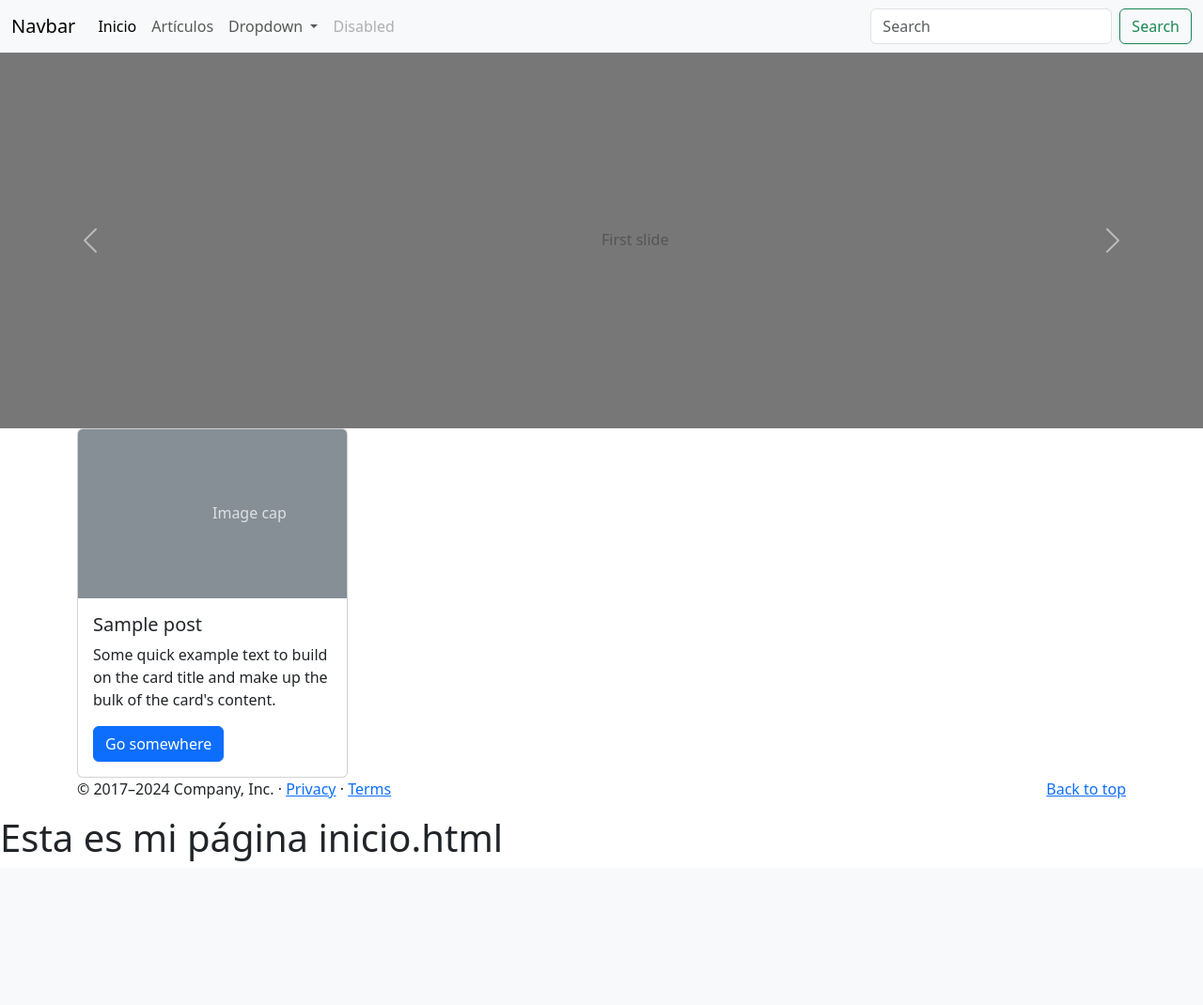
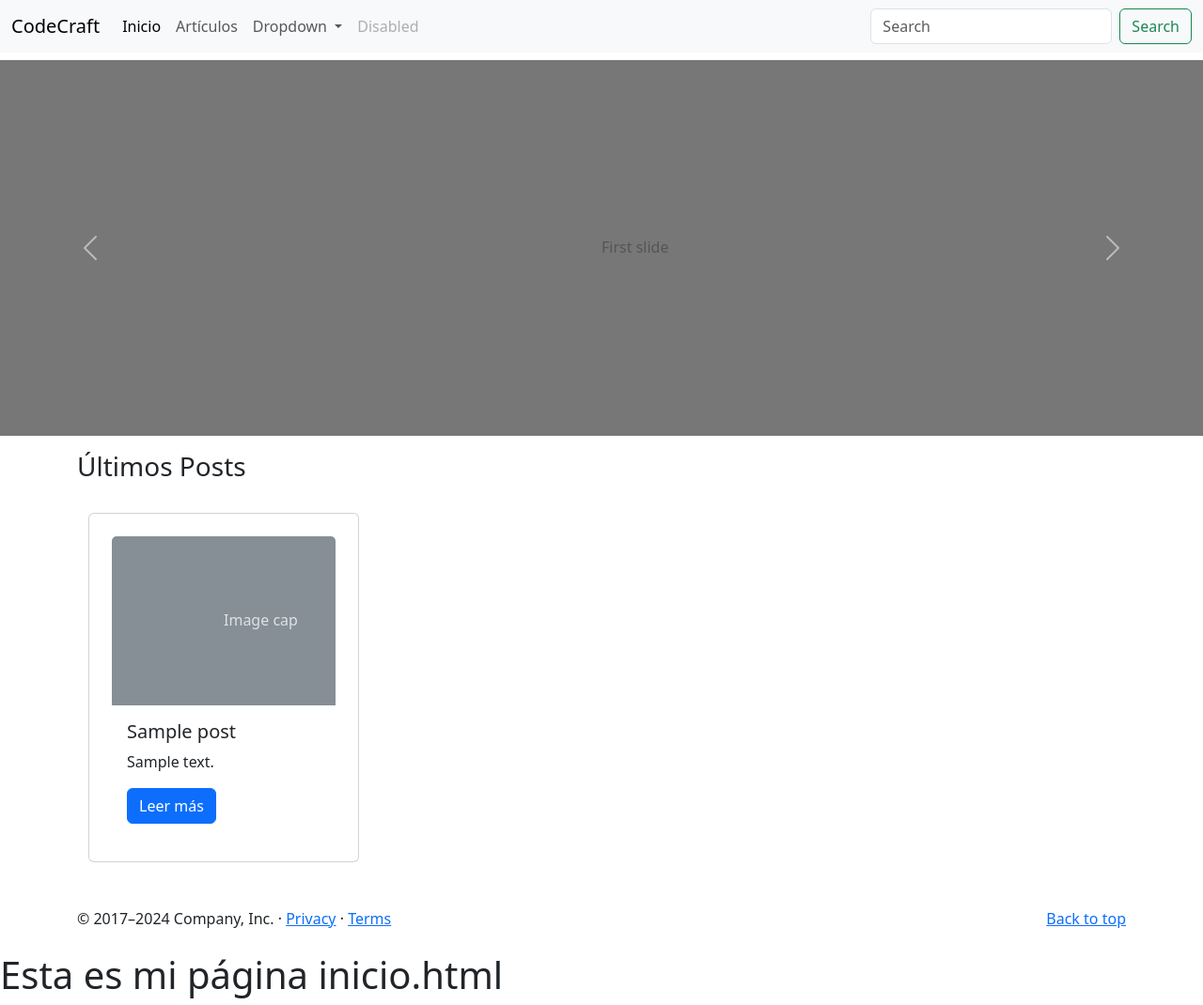
Before and after one commit to lucaslatorre47/Django-blog, a Django app: template myblog/templates/index.html in a window 1280 px wide. Shown: the whole page at 94% size. Before the commit the page ends 917 px from the top, so only its background shows below. Run offline with Django 3.2, Linux system fonts and the light colour scheme; the template is opened without the code that fills it: most values are stand-ins (such as "Sample title", 1, 10 or a date in 2020).

Commit message:
Nuevos Cambios

```diff
--- a/myblog/myblog/urls.py
+++ b/myblog/myblog/urls.py
@@ -21,6 +21,7 @@ from blog.views import *
 urlpatterns = [
     path('admin/', admin.site.urls),
     path('posts', lista_posts, name= 'lista_posts'),
+    path('posts-detalle', postdetalle, name= 'postdetalle'),
     path('', index, name= 'index'),
    # path('', home_view, name= 'home_view'),
     #path('index', index, name= 'index'),
--- /dev/null
+++ b/myblog/templates/Base.html
@@ -0,0 +1,67 @@
+<!DOCTYPE html>
+{% load static %}
+<html lang="es">
+<head>
+    <meta charset="UTF-8">
+    <meta name="viewport" content="width=device-width, initial-scale=1.0">
+    <title>Document</title>
+    <link href="https://cdn.jsdelivr.net/npm/bootstrap@5.3.3/dist/css/bootstrap.min.css" rel="stylesheet" integrity="sha384-QWTKZyjpPEjISv5WaRU9OFeRpok6YctnYmDr5pNlyT2bRjXh0JMhjY6hW+ALEwIH" crossorigin="anonymous">
+    <link rel="stylesheet" href="{% static 'css/style.css' %}">
+</head>
+<body>
+    <header>
+        <nav class="navbar navbar-expand-lg bg-body-tertiary">
+            <div class="container-fluid">
+              <a class="navbar-brand" href="#">CodeCraft</a>
+              <button class="navbar-toggler" type="button" data-bs-toggle="collapse" data-bs-target="#navbarSupportedContent" aria-controls="navbarSupportedContent" aria-expanded="false" aria-label="Toggle navigation">
+                <span class="navbar-toggler-icon"></span>
+              </button>
+              <div class="collapse navbar-collapse" id="navbarSupportedContent">
+                <ul class="navbar-nav me-auto mb-2 mb-lg-0">
+                  <li class="nav-item">
+                    <a class="nav-link active" aria-current="page" href="{% url 'index' %}">Inicio</a>
+                  </li>
+                  <li class="nav-item">
+                    <a class="nav-link" href="{% url 'lista_posts' %}">Artículos</a>
+                  </li>
+                  <li class="nav-item dropdown">
+                    <a class="nav-link dropdown-toggle" href="#" role="button" data-bs-toggle="dropdown" aria-expanded="false">
+                      Dropdown
+                    </a>
+                    <ul class="dropdown-menu">
+                      <li><a class="dropdown-item" href="#">Action</a></li>
+                      <li><a class="dropdown-item" href="#">Another action</a></li>
+                      <li><hr class="dropdown-divider"></li>
+                      <li><a class="dropdown-item" href="#">Something else here</a></li>
+                    </ul>
+                  </li>
+                  <li class="nav-item">
+                    <a class="nav-link disabled" aria-disabled="true">Disabled</a>
+                  </li>
+                </ul>
+                <form class="d-flex" role="search">
+                  <input class="form-control me-2" type="search" placeholder="Search" aria-label="Search">
+                  <button class="btn btn-outline-success" type="submit">Search</button>
+                </form>
+              </div>
+            </div>
+          </nav>
+    </header>
+    <main class="my-2"></main>
+<!--A partir de aquí definimos el bloque variable-->
+
+{% block contenido %}
+
+{% endblock %}
+
+</main>
+<footer class="container my-4">
+    <p class="float-end"><a href="#">Back to top</a></p>
+    <p>© 2017–2024 Company, Inc. · <a href="#">Privacy</a> · <a href="#">Terms</a></p>
+</footer>
+<h1>Esta es mi página inicio.html</h1>
+<script src="https://cdn.jsdelivr.net/npm/bootstrap@5.3.3/dist/js/bootstrap.bundle.min.js" integrity="sha384-YvpcrYf0tY3lHB60NNkmXc5s9fDVZLESaAA55NDzOxhy9GkcIdslK1eN7N6jIeHz" crossorigin="anonymous"></script>
+<script src="https://cdn.jsdelivr.net/npm/@popperjs/core@2.11.8/dist/umd/popper.min.js" integrity="sha384-I7E8VVD/ismYTF4hNIPjVp/Zjvgyol6VFvRkX/vR+Vc4jQkC+hVqc2pM8ODewa9r" crossorigin="anonymous"></script>
+<script src="https://cdn.jsdelivr.net/npm/bootstrap@5.3.3/dist/js/bootstrap.min.js" integrity="sha384-0pUGZvbkm6XF6gxjEnlmuGrJXVbNuzT9qBBavbLwCsOGabYfZo0T0to5eqruptLy" crossorigin="anonymous"></script>
+</body>
+</html>
--- a/myblog/templates/index.html
+++ b/myblog/templates/index.html
@@ -1,53 +1,8 @@
-<!DOCTYPE html>
+{% extends 'base.html' %}  <!--Indica que hereda de base.html-->
 {% load static %}
-<html lang="es">
-<head>
-    <meta charset="UTF-8">
-    <meta name="viewport" content="width=device-width, initial-scale=1.0">
-    <title>Document</title>
-    <link href="https://cdn.jsdelivr.net/npm/bootstrap@5.3.3/dist/css/bootstrap.min.css" rel="stylesheet" integrity="sha384-QWTKZyjpPEjISv5WaRU9OFeRpok6YctnYmDr5pNlyT2bRjXh0JMhjY6hW+ALEwIH" crossorigin="anonymous">
-    <link rel="stylesheet" href="{% static 'css/style.css' %}">
-</head>
-<body>
-    <header>
-        <nav class="navbar navbar-expand-lg bg-body-tertiary">
-            <div class="container-fluid">
-              <a class="navbar-brand" href="#">Navbar</a>
-              <button class="navbar-toggler" type="button" data-bs-toggle="collapse" data-bs-target="#navbarSupportedContent" aria-controls="navbarSupportedContent" aria-expanded="false" aria-label="Toggle navigation">
-                <span class="navbar-toggler-icon"></span>
-              </button>
-              <div class="collapse navbar-collapse" id="navbarSupportedContent">
-                <ul class="navbar-nav me-auto mb-2 mb-lg-0">
-                  <li class="nav-item">
-                    <a class="nav-link active" aria-current="page" href="{% url 'index' %}">Inicio</a>
-                  </li>
-                  <li class="nav-item">
-                    <a class="nav-link" href="{% url 'lista_posts' %}">Artículos</a>
-                  </li>
-                  <li class="nav-item dropdown">
-                    <a class="nav-link dropdown-toggle" href="#" role="button" data-bs-toggle="dropdown" aria-expanded="false">
-                      Dropdown
-                    </a>
-                    <ul class="dropdown-menu">
-                      <li><a class="dropdown-item" href="#">Action</a></li>
-                      <li><a class="dropdown-item" href="#">Another action</a></li>
-                      <li><hr class="dropdown-divider"></li>
-                      <li><a class="dropdown-item" href="#">Something else here</a></li>
-                    </ul>
-                  </li>
-                  <li class="nav-item">
-                    <a class="nav-link disabled" aria-disabled="true">Disabled</a>
-                  </li>
-                </ul>
-                <form class="d-flex" role="search">
-                  <input class="form-control me-2" type="search" placeholder="Search" aria-label="Search">
-                  <button class="btn btn-outline-success" type="submit">Search</button>
-                </form>
-              </div>
-            </div>
-          </nav>
-    </header>
-    <main>
+
+{% block contenido %}
+
         <section>
             <div id="carouselExample" class="carousel slide">
                 <div class="carousel-inner">
@@ -72,26 +27,22 @@
               </div>
         </section>
         <section class="container">
-            {% for Post in posts %}
-                <div class="card" style="width: 18rem;">
-                    <svg class="bd-placeholder-img card-img-top" width="100%" height="180" xmlns="http://www.w3.org/2000/svg" role="img" aria-label="Placeholder: Image cap" preserveAspectRatio="xMidYMid slice" focusable="false"><title>Placeholder</title><rect width="100%" height="100%" fill="#868e96"></rect><text x="50%" y="50%" fill="#dee2e6" dy=".3em">Image cap</text></svg>
-                    <div class="card-body">
-                    <h5 class="card-title">{{post.titulo}}</h5>
-                    <p class="card-text">Some quick example text to build on the card title and make up the bulk of the card's content.</p>
-                    <a href="#" class="btn btn-primary">Go somewhere</a>
+            <div class="row">
+                <h3 class="mt-3">Últimos Posts</h3>
+                {% for Post in ultimos_posts %}
+                    <div class="card p-4 m-4" style="width: 18rem;">
+                        <svg class="bd-placeholder-img card-img-top" width="100%" height="180" xmlns="http://www.w3.org/2000/svg" role="img" aria-label="Placeholder: Image cap" preserveAspectRatio="xMidYMid slice" focusable="false"><title>Placeholder</title><rect width="100%" height="100%" fill="#868e96"></rect><text x="50%" y="50%" fill="#dee2e6" dy=".3em">Image cap</text></svg>
+                        <div class="card-body">
+                        <h5 class="card-title">{{Post.titulo}}</h5>
+                        <p class="card-text">{{Post.contenido | truncatechars:100}}</p>
+                        <a href="{% url 'postdetalle' %}" class="btn btn-primary">Leer más</a>
+                        </div>
                     </div>
-                </div>
-            {% endfor %}
+                {% endfor %}
+            </div>
+
 
         </section>
-    </main>
-    <footer class="container">
-        <p class="float-end"><a href="#">Back to top</a></p>
-        <p>© 2017–2024 Company, Inc. · <a href="#">Privacy</a> · <a href="#">Terms</a></p>
-    </footer>
-    <h1>Esta es mi página inicio.html</h1>
-    <script src="https://cdn.jsdelivr.net/npm/bootstrap@5.3.3/dist/js/bootstrap.bundle.min.js" integrity="sha384-YvpcrYf0tY3lHB60NNkmXc5s9fDVZLESaAA55NDzOxhy9GkcIdslK1eN7N6jIeHz" crossorigin="anonymous"></script>
-    <script src="https://cdn.jsdelivr.net/npm/@popperjs/core@2.11.8/dist/umd/popper.min.js" integrity="sha384-I7E8VVD/ismYTF4hNIPjVp/Zjvgyol6VFvRkX/vR+Vc4jQkC+hVqc2pM8ODewa9r" crossorigin="anonymous"></script>
-    <script src="https://cdn.jsdelivr.net/npm/bootstrap@5.3.3/dist/js/bootstrap.min.js" integrity="sha384-0pUGZvbkm6XF6gxjEnlmuGrJXVbNuzT9qBBavbLwCsOGabYfZo0T0to5eqruptLy" crossorigin="anonymous"></script>
-</body>
-</html>
+
+
+{% endblock %}
```
Also changed, not shown: myblog/blog/views.py (+16 -1 lines), myblog/templates/post_detalle.html (added).
